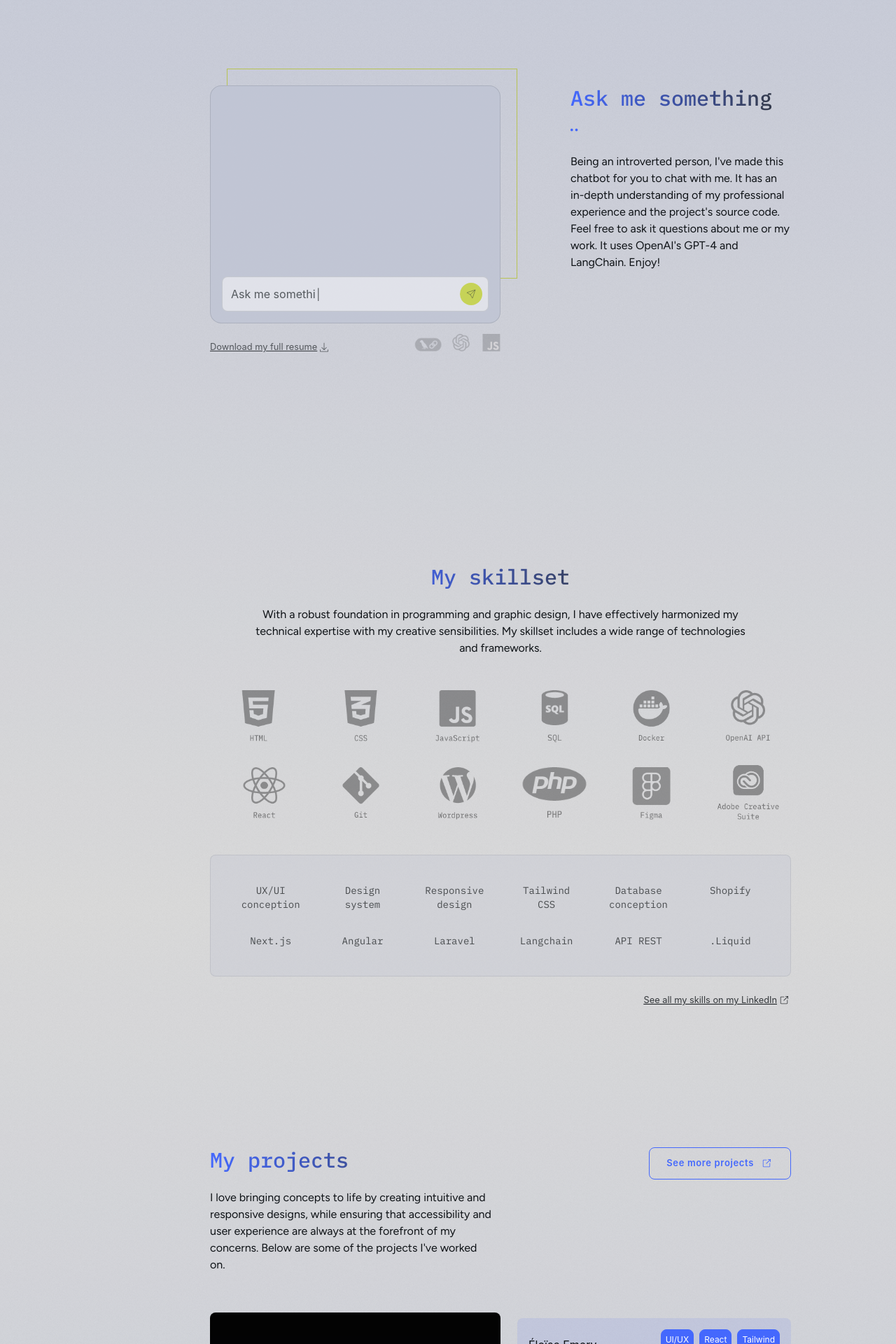
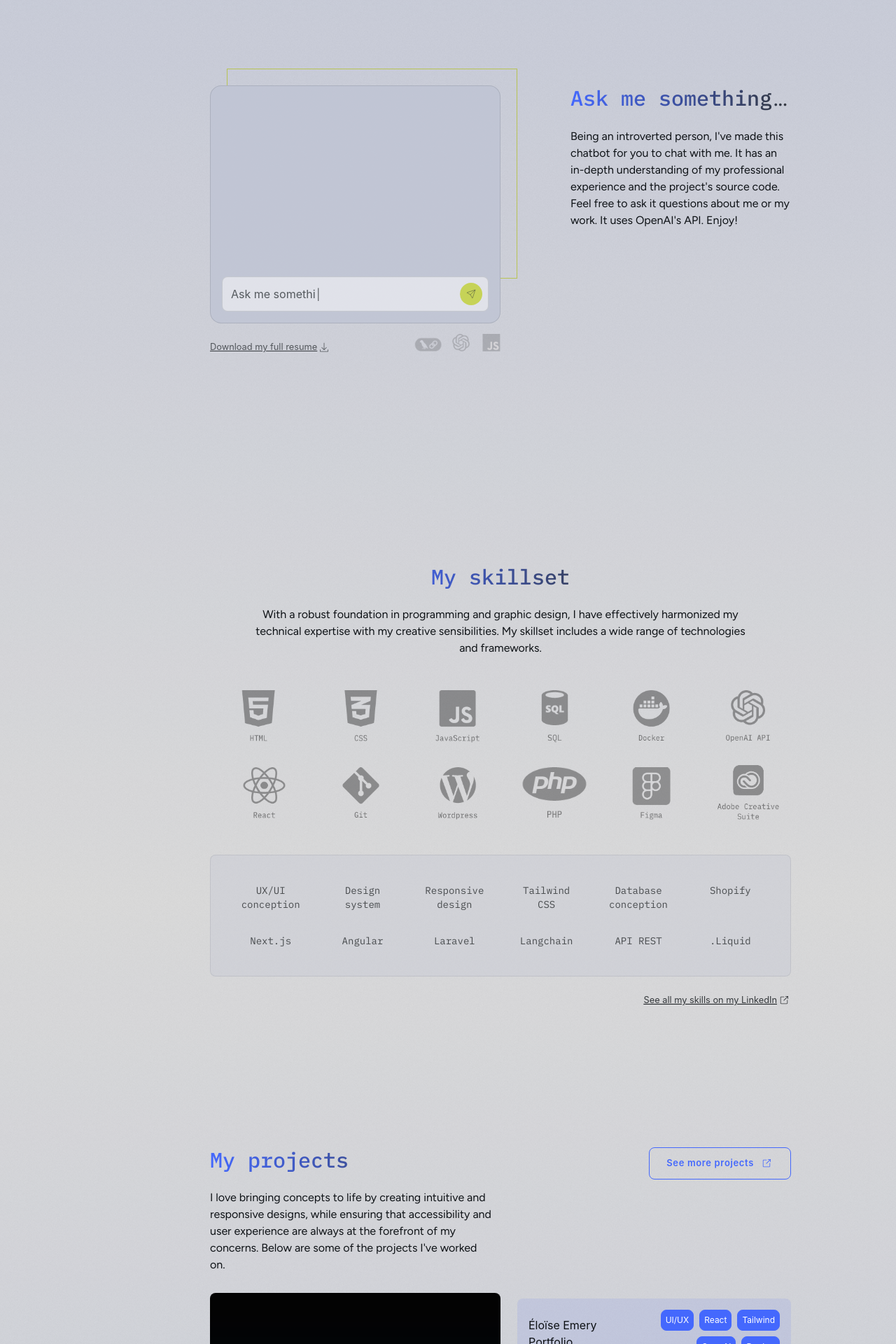
Before and after one commit to EloiseEmery/portfolio, a React (Create React App) app: page / in a window 1280 px wide. Shown: the part 720-2640 px from the top of the page at 70% size. Built offline with nearby package versions, Linux system fonts and the light colour scheme; no server answers.

Commit message:
Move chatbot logic from AskMeSomething to Chatbot component and update UI

```diff
--- a/src/components/molecules/Chatbot.tsx
+++ b/src/components/molecules/Chatbot.tsx
@@ -2,7 +2,7 @@ import chatLogos from '../../assets/png/chatLogos.png';
 import { getTranslation, Language } from '../../utils/translations';
 import { useState, useEffect } from 'react';
 
-function Chatbot({ language, handlePromptChange }: { language: Language, handlePromptChange: (e: React.ChangeEvent<HTMLInputElement>) => void })  {
+function Chatbot({ language }: { language: Language })  {
     const title = getTranslation('askMeInput', language);
     const [displayedPlaceholder, setDisplayedPlaceholder] = useState('');
     const [isComplete, setIsComplete] = useState(false);
@@ -49,9 +49,54 @@ function Chatbot({ language, handlePromptChange }: { language: Language, handleP
         setShowCursor(true);
     }, [language]);
 
+     // Handle Chatbot
+        const [prompt, setPrompt] = useState("How to get rich?");
+        const [messages, setMessages] = useState([
+            {
+            text: "Hi, I'm a Naval AI. What would you like to know?",
+            type: "assistant",
+            },
+        ]);
+        const [error, setError] = useState("");
+
+        // This function updates the prompt value when the user types in the prompt box
+        const handlePromptChange = (e: React.ChangeEvent<HTMLInputElement>) => {
+            setPrompt(e.target.value);
+        };
+
+
+    const handleSubmit = async (e: React.FormEvent) => {
+        e.preventDefault();
+        console.log('Submitted');
+        // if (prompt) {
+        //     setMessages(prev => [...prev, { text: prompt, type: "user" }]);
+        //     setPrompt('');
+        //     setError('');
+        //     try {
+        //         const response = await fetch('http://localhost:3000/api/chat', {
+        //             method: 'POST',
+        //             headers: {
+        //                 'Content-Type': 'application/json',
+        //             },
+        //             body: JSON.stringify({ prompt }),
+        //         });
+        //         const data = await response.json();
+        //         if (data.error) {
+        //             setError(data.error);
+        //         } else {
+        //             setMessages(prev => [...prev, { text: data.response, type: "assistant" }]);
+        //         }
+        //     } catch (error) {
+        //         setError('Failed to fetch response');
+        //     }
+        // }
+    };
+
     return (
        <div className="">
-            <form className="relative bg-[#bfc4d4] dark:bg-darkBlue p-4 rounded-2xl dark:bg-[#31465d] border dark:border-colorWhite/30  border-colorMain/15">
+            <form
+                onSubmit={handleSubmit}
+                className="relative bg-[#bfc4d4] dark:bg-darkBlue p-4 rounded-2xl dark:bg-[#31465d] border dark:border-colorWhite/30  border-colorMain/15">
                 <div className="">
                     <div className="h-64 bg-darkBlueDarker rounded-lg"></div>
                 </div>
--- a/src/components/organisms/sections/AskMeSomething.tsx
+++ b/src/components/organisms/sections/AskMeSomething.tsx
@@ -62,27 +62,12 @@ function AskMeSomething({ language }: { language: Language }) {
         };
     }, []);
 
-    // Handle Chatbot
-    const [prompt, setPrompt] = useState("How to get rich?");
-    const [messages, setMessages] = useState([
-        {
-        text: "Hi, I'm a Naval AI. What would you like to know?",
-        type: "bot",
-        },
-    ]);
-    const [error, setError] = useState("");
-
-    // This function updates the prompt value when the user types in the prompt box
-    const handlePromptChange = (e: React.ChangeEvent<HTMLInputElement>) => {
-        setPrompt(e.target.value);
-    };
-
     return (
         <div className="lg:flex">
             <div className="lg:w-[50%]">
                 {/* Mobile text */}
                 <div className="block lg:hidden pb-12 sm:pb-4">
-                    <h2 className="font-sans font-medium text-2xl sm:text-3xl leading-[1.2]  bg-gradient-to-r from-colorTertiary to-colorMain/80 dark:from-colorWhite/90 dark:to-colorWhite/90 bg-clip-text text-transparent">{title} <span className="-ml-2 font-figtree">...</span></h2>
+                    <h2 className="font-sans font-medium text-2xl sm:text-3xl leading-[1.2]  bg-gradient-to-r from-colorTertiary to-colorMain/80 dark:from-colorWhite/90 dark:to-colorWhite/90 bg-clip-text text-transparent">{title} <span className="-ml-3.5 font-figtree">...</span></h2>
                     <p className="text-colorMain dark:text-colorWhite font-figtree text-base mt-6 pb-8">{paragraph}</p>
                 </div>
                 <div className="relative opacity-80 hover:opacity-100">
@@ -96,7 +81,6 @@ function AskMeSomething({ language }: { language: Language }) {
                     >
                         <Chatbot
                             language={language}
-                            handlePromptChange={handlePromptChange}
                         />
                     </div>
                     <div className="mt-6">
@@ -127,7 +111,7 @@ function AskMeSomething({ language }: { language: Language }) {
             <div className="sm:pl-[50px] lg:w-[50%] lg:pl-[100px] 2xl:pl-[200px]">
                 {/* Desktop text */}
                 <div className="hidden lg:block max-w-[550px]">
-                    <h2 className="font-sans font-medium text-3xl leading-[1.2] bg-gradient-to-r from-colorTertiary to-colorMain/80 dark:from-colorWhite/90 dark:to-colorWhite/90 bg-clip-text text-transparent">{title} <span className="-ml-2 font-figtree">...</span></h2>
+                    <h2 className="font-sans font-medium text-3xl leading-[1.2] bg-gradient-to-r from-colorTertiary to-colorMain/80 dark:from-colorWhite/90 dark:to-colorWhite/90 bg-clip-text text-transparent">{title} <span className="-ml-4 font-figtree">...</span></h2>
                     <p className="text-colorMain dark:text-colorWhite font-figtree text-base mt-6 pb-8">{paragraph}</p>
                 </div>
             </div>
--- a/src/components/organisms/sections/GetInTouch.tsx
+++ b/src/components/organisms/sections/GetInTouch.tsx
@@ -12,8 +12,8 @@ function GetInTouch({ language }: { language: Language }) {
         <div className="relative pb-10 md:pb-0">
             <div className="absolute -top-6 -left-10 md:-left-6 w-full md:w-[50%] h-[300px] border dark:border-colorQuinary/40 border-colorQuinaryLight z-0"></div>
             <div className="relative  bg-transparent bg-gradient-to-r from-[#bfc4d4] via-[#bfc4d4] to-[#bac2dd] dark:from-[#31465d] dark:via-[#31465d] dark:to-[#31465d] rounded-lg p-10 md:flex z-11">
-                <div className="items-center flex md:w-1/2">
-                    <img src={document.documentElement.classList.contains('dark') ? decorativeForms : decorativeFormLight} className="max-h-[200px] " alt="decorative forms" />
+                <div className="items-center flex md:w-1/2 pr-10">
+                    <img src={document.documentElement.classList.contains('dark') ? decorativeForms : decorativeFormLight} className="max-h-[200px]" alt="decorative forms" />
                 </div>
                 <div className="md:w-1/2 py-8">
                     <h2 className="font-sans font-medium text-2xl sm:text-3xl leading-[1.2] bg-gradient-to-r dark:from-colorWhite/90 dark:to-colorWhite/90 from-colorTertiary to-colorMain/80 bg-clip-text text-transparent">{title}</h2>
--- a/src/components/organisms/sections/MyProjects.tsx
+++ b/src/components/organisms/sections/MyProjects.tsx
@@ -59,7 +59,7 @@ function MyProjects({ language }: { language: Language }) {
                 <div className="sm:pr-[50px] lg:w-[55%] flex">
                     <div>
                         <h2 className="font-sans font-medium text-2xl sm:text-3xl leading-[1.2]  bg-gradient-to-r dark:from-colorWhite/90 dark:to-colorWhite/90 from-colorTertiary to-colorMain/80 bg-clip-text text-transparent">{title}</h2>
-                        <p className="dark:text-colorWhite text-colorMain font-figtree text-base mt-6 lg:pb-8 ">{paragraph}</p>
+                        <p className="dark:text-colorWhite text-colorMain font-figtree text-base mt-6 pb-1 ">{paragraph}</p>
                     </div>
                 </div>
                 {/* Button Desktop */}
--- a/src/utils/appSettings.ts
+++ b/src/utils/appSettings.ts
@@ -11,6 +11,7 @@ export const getInitialColorMode = () => {
   const isDarkMode = savedColorMode === 'dark';
   return isDarkMode ? lightMode : darkMode;
 };
+
 // Handle color mode toggle between light and dark mode
 export const toggleColorMode = (currentColorModeSrc: string) => {
   const newColorMode = currentColorModeSrc === lightMode ? darkMode : lightMode;
@@ -29,6 +30,7 @@ export const getInitialLanguage = (): Language => {
   const savedLanguage = localStorage.getItem('language');
   return savedLanguage ? savedLanguage as Language : 'en';
 };
+
 // Handle language toggle between English and French
 export const toggleLanguage = (currentLanguage: Language): Language => {
   const newLanguage = currentLanguage === 'en' ? 'fr' : 'en';
--- a/src/utils/translations.ts
+++ b/src/utils/translations.ts
@@ -79,8 +79,8 @@ const translations = {
     fr: "Posez-moi une question"
   },
   askMeParagraph: {
-    en: "Being an introverted person, I've made this chatbot for you to chat with me. It has an in-depth understanding of my professional experience and the project's source code. Feel free to ask it questions about me or my work. It uses OpenAI's GPT-4 and LangChain. Enjoy!",
-    fr: "Étant une personne introvertie, j'ai conçu ce chatbot pour vous permettre de discuter avec moi. Il bénéficie d'une connaissance approfondie de mon expérience professionnelle et du code source de ce projet. Posez-lui vos questions sur moi ou mon travail. Il utilise GPT-4 d'OpenAI et LangChain. Amusez-vous!"
+    en: "Being an introverted person, I've made this chatbot for you to chat with me. It has an in-depth understanding of my professional experience and the project's source code. Feel free to ask it questions about me or my work. It uses OpenAI's API. Enjoy!",
+    fr: "Étant une personne introvertie, j'ai conçu ce chatbot pour vous permettre de discuter avec moi. Il bénéficie d'une connaissance approfondie de mon expérience professionnelle et du code source de ce projet. Posez-lui vos questions sur moi ou mon travail. Il utilise l'API d'OpenAI. Amusez-vous!"
   },
   askMeLink: {
     en: "Download my full resume",
```
